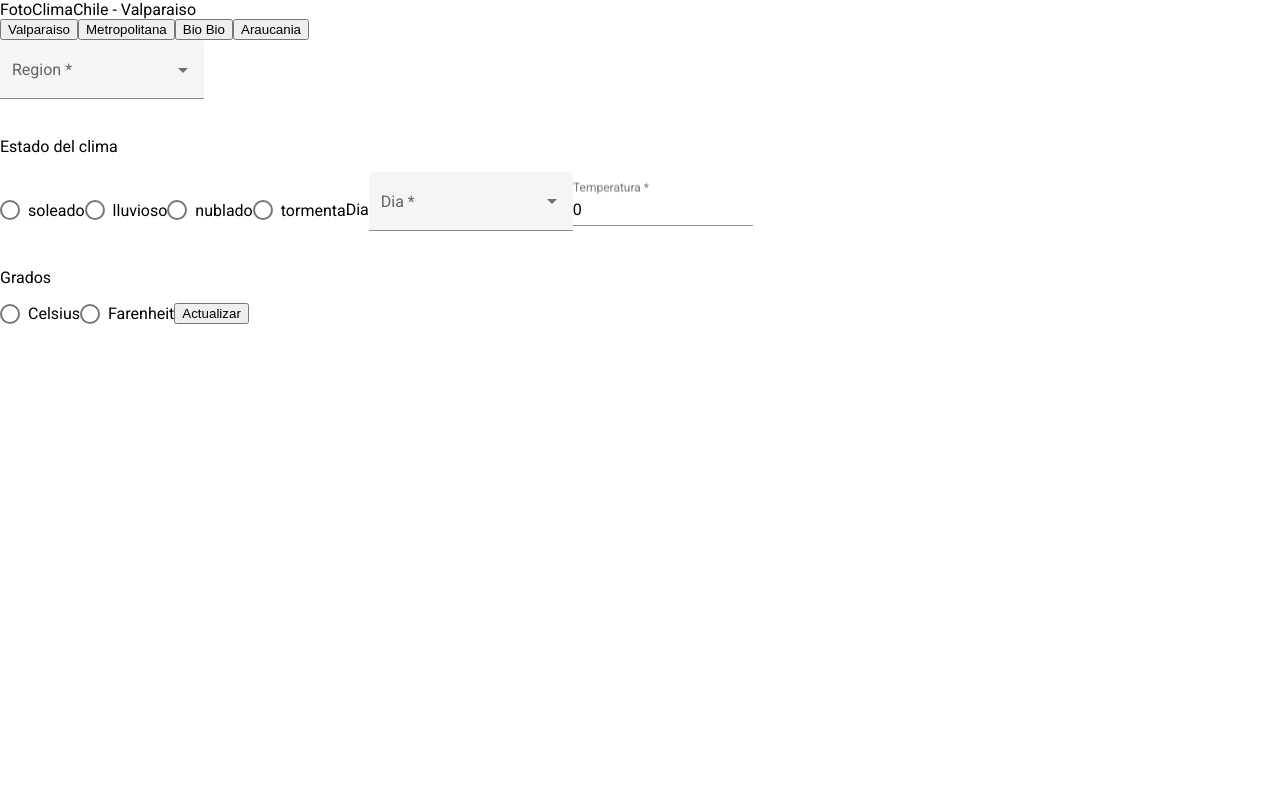
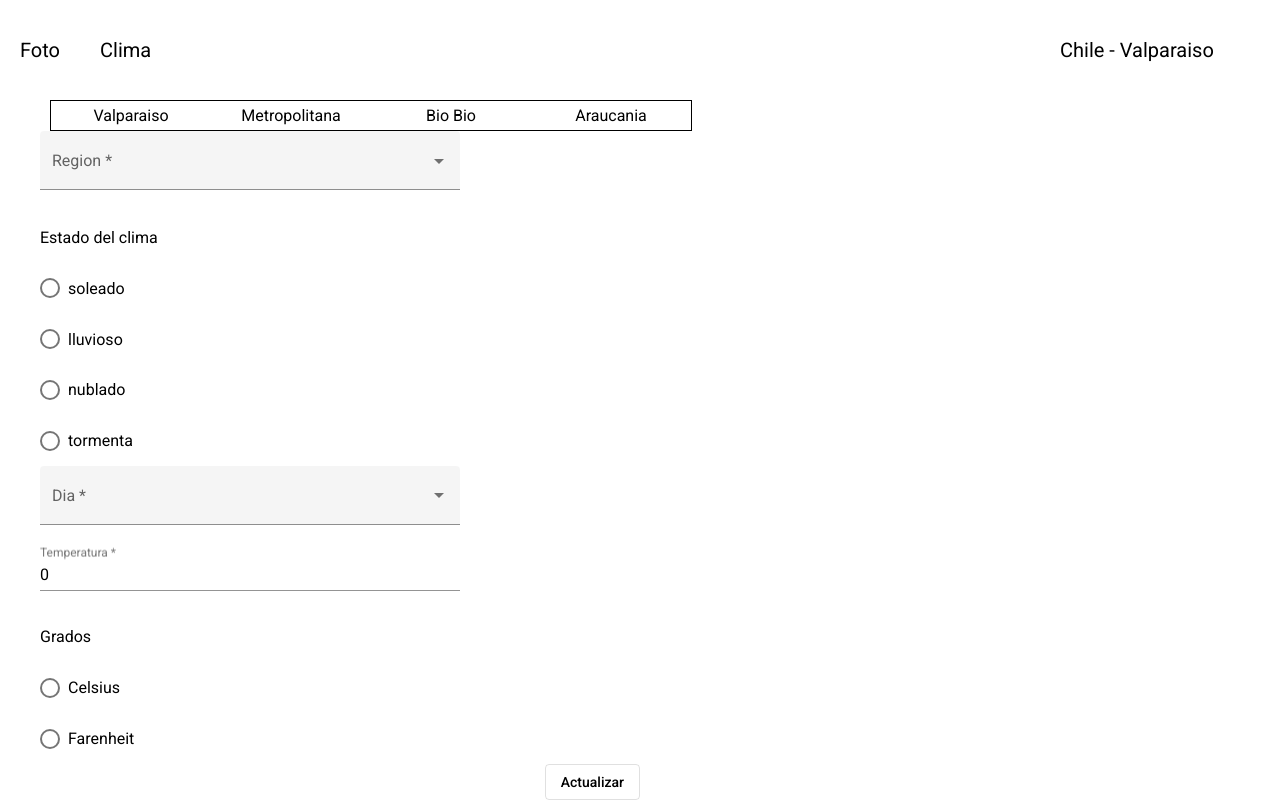
Before and after one commit to DanRepositories/IngWeb-QuizFrontEnd, an Angular app in the folder Wheather-app/: page /update-info in a window 1280 px wide. Built offline with nearby package versions, Linux system fonts and the light colour scheme.

Commit message:
Se arreglan algunos estilos

```diff
--- a/Wheather-app/src/app/components/header/header.component.html
+++ b/Wheather-app/src/app/components/header/header.component.html
@@ -5,11 +5,11 @@
 </div>
 
 <div class="menu">
-  <button
+  <span
     *ngFor="let name of namesRegions; index as i"
     (click)="selectRegion(name, i)"
-    [disabled]="disabledMenu"
+    class="menu-option"
   >
     {{ name }}
-  </button>
+  </span>
 </div>
--- a/Wheather-app/src/app/components/header/header.component.scss
+++ b/Wheather-app/src/app/components/header/header.component.scss
@@ -3,7 +3,34 @@
   display: flex;
   flex-direction: column;
 
-  .title-two {
-    margin-left: auto;
+  .titles {
+    display: flex;
+    align-items: center;
+    height: 100px;
+
+    span {
+      margin: 10px 20px;
+      font-size: 20px;
+    }
+
+    .title-two {
+      margin-left: auto;
+      width: 200px;
+    }
+  }
+
+  .menu {
+    display: flex;
+    justify-content: center;
+    width: 50%;
+    margin: 0px 50px;
+    border: 1px solid black;
+  }
+
+  .menu-option {
+    width: 200px;
+    margin: 5px 20px;
+    cursor: pointer;
+    text-align: center;
   }
 }
--- a/Wheather-app/src/app/components/weather-form/weather-form.component.html
+++ b/Wheather-app/src/app/components/weather-form/weather-form.component.html
@@ -1,5 +1,6 @@
-<form [formGroup]="weatherInfo" (ngSubmit)="onSubmit()">
-  <mat-form-field appearance="fill">
+<form [formGroup]="weatherInfo" (ngSubmit)="onSubmit()" class="form">
+  <div>
+    <mat-form-field appearance="fill" class="input-container">
       <mat-label>Region</mat-label>
       <mat-select formControlName="region" required>
         <mat-option value="0">Select</mat-option>
@@ -8,17 +9,20 @@
         </mat-option>
       </mat-select>
     </mat-form-field>
+  </div>
 
+  <div>
     <p>Estado del clima</p>
-  <mat-radio-group formControlName="weather" required>
+    <mat-radio-group formControlName="weather" class="radio-group" required>
       <mat-radio-button value="soleado">soleado</mat-radio-button>
       <mat-radio-button value="lluvioso">lluvioso</mat-radio-button>
       <mat-radio-button value="nublado">nublado</mat-radio-button>
       <mat-radio-button value="tormenta">tormenta</mat-radio-button>
     </mat-radio-group>
+  </div>
 
-  <label for="day">Dia</label>
-  <mat-form-field appearance="fill">
+  <div>
+    <mat-form-field appearance="fill" class="input-container">
       <mat-label>Dia</mat-label>
       <mat-select formControlName="day" required>
         <mat-option value="0">Select</mat-option>
@@ -27,17 +31,22 @@
         </mat-option>
       </mat-select>
     </mat-form-field>
+  </div>
 
-  <mat-form-field>
+  <div>
+    <mat-form-field class="input-container">
       <mat-label>Temperatura</mat-label>
       <input type="number" matInput placeholder="10" formControlName="temperature" required>
     </mat-form-field>
+  </div>
 
+  <div>
     <p>Grados</p>
-  <mat-radio-group formControlName="degrees" required>
+    <mat-radio-group formControlName="degrees" class="radio-group" required>
       <mat-radio-button value="1">Celsius</mat-radio-button>
       <mat-radio-button value="2">Farenheit</mat-radio-button>
     </mat-radio-group>
+  </div>
 
-  <button>Actualizar</button>
+  <button mat-stroked-button class="submit-button">Actualizar</button>
 </form>
--- a/Wheather-app/src/app/components/weather-form/weather-form.component.scss
+++ b/Wheather-app/src/app/components/weather-form/weather-form.component.scss
@@ -0,0 +1,29 @@
+:host {
+
+  .form {
+    display: flex;
+    flex-direction: column;
+    width: 50%;
+
+    div {
+      margin-left: 40px;
+    }
+  }
+
+  .radio-group {
+    display: flex;
+    flex-direction: column;
+
+    * {
+      margin: 15px 0px;
+    }
+  }
+
+  .input-container {
+    width: 70%;
+  }
+
+  .submit-button {
+    margin-left: auto;
+  }
+}
--- a/Wheather-app/src/app/modules/angular-material/angular-material.module.ts
+++ b/Wheather-app/src/app/modules/angular-material/angular-material.module.ts
@@ -3,7 +3,7 @@ import { MatRadioModule } from '@angular/material/radio';
 import {MatSelectModule} from '@angular/material/select';
 import {MatInputModule} from '@angular/material/input';
 import {MatTabsModule} from '@angular/material/tabs';
-
+import {MatButtonModule} from '@angular/material/button';
 
 
 @NgModule({
@@ -12,6 +12,7 @@ import {MatTabsModule} from '@angular/material/tabs';
     MatSelectModule,
     MatInputModule,
     MatTabsModule,
+    MatButtonModule,
   ]
 })
 export class AngularMaterialModule { }
```
Lines whose indentation alone changed are shown as unchanged.
